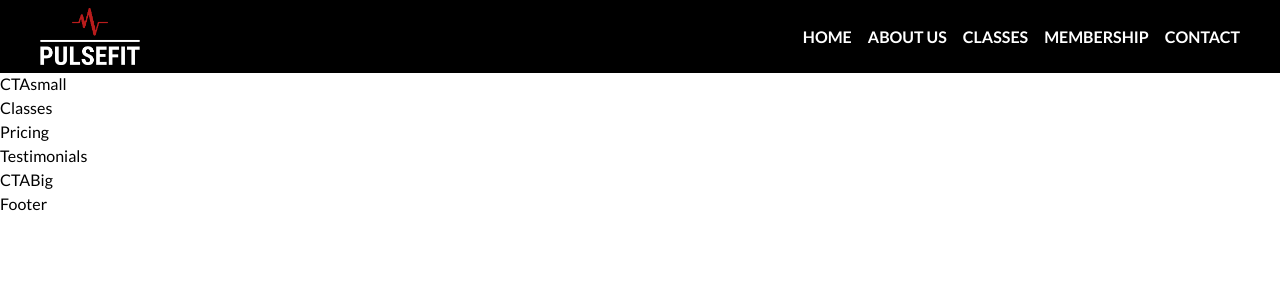
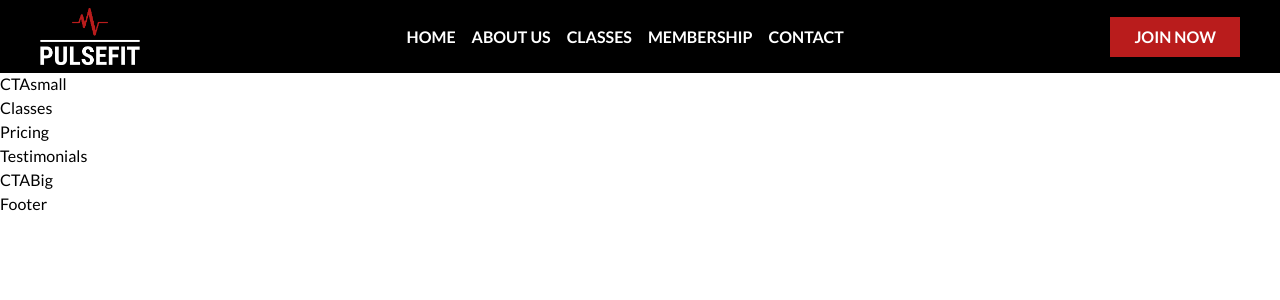
Before and after one commit to Quincy-Fer/pulse-fit, a Next.js app: page / in a window 1280 px wide. Shown: the top 300 px of the page. Built offline with nearby package versions, Linux system fonts and the light colour scheme.

Commit message:
Create Button component, style button finish header for now

```diff
--- /dev/null
+++ b/components/ButtonJoin.tsx
@@ -0,0 +1,20 @@
+import Link from "next/link";
+
+const ButtonJoin = ({
+  containerStyles,
+  text,
+}: {
+  containerStyles: string;
+  text: string;
+}) => {
+  return (
+    <Link href='membership'>
+
+      <button type="button" className={`${containerStyles}`}>
+        {text}
+      </button>
+    </Link>
+  );
+};
+
+export default ButtonJoin;
--- a/components/Header.tsx
+++ b/components/Header.tsx
@@ -1,6 +1,7 @@
 import Image from "next/image";
 import Link from "next/link";
 import { NAVLINKS } from "@/constants/index";
+import ButtonJoin from "./ButtonJoin";
 
 const Header = () => {
   return (
@@ -32,6 +33,12 @@ const Header = () => {
           );
         })}
       </nav>
+      <div className="flex gap-2">
+        <ButtonJoin
+          text="Join Now"
+          containerStyles="px-6 py-2 text-white bg-accent uppercase font-bold hover:bg-black hover:text-accent transition-all"
+        />
+      </div>
     </header>
   );
 };
```
